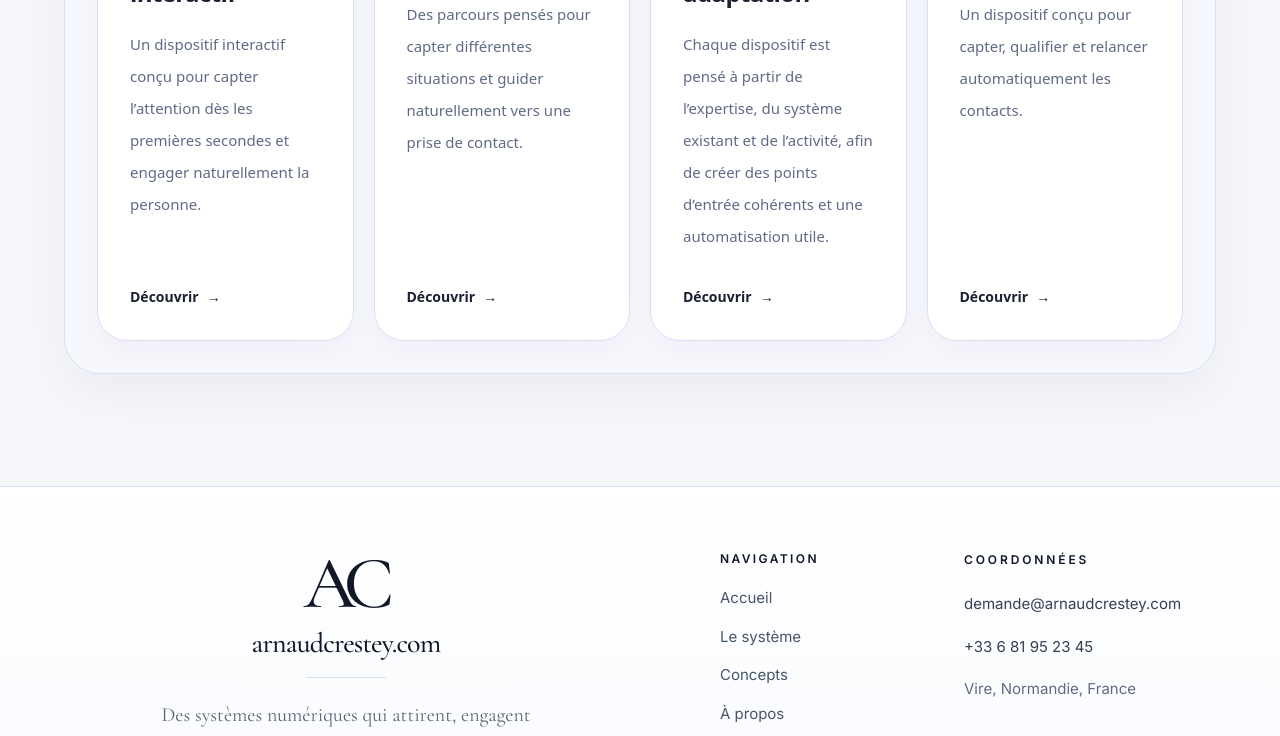
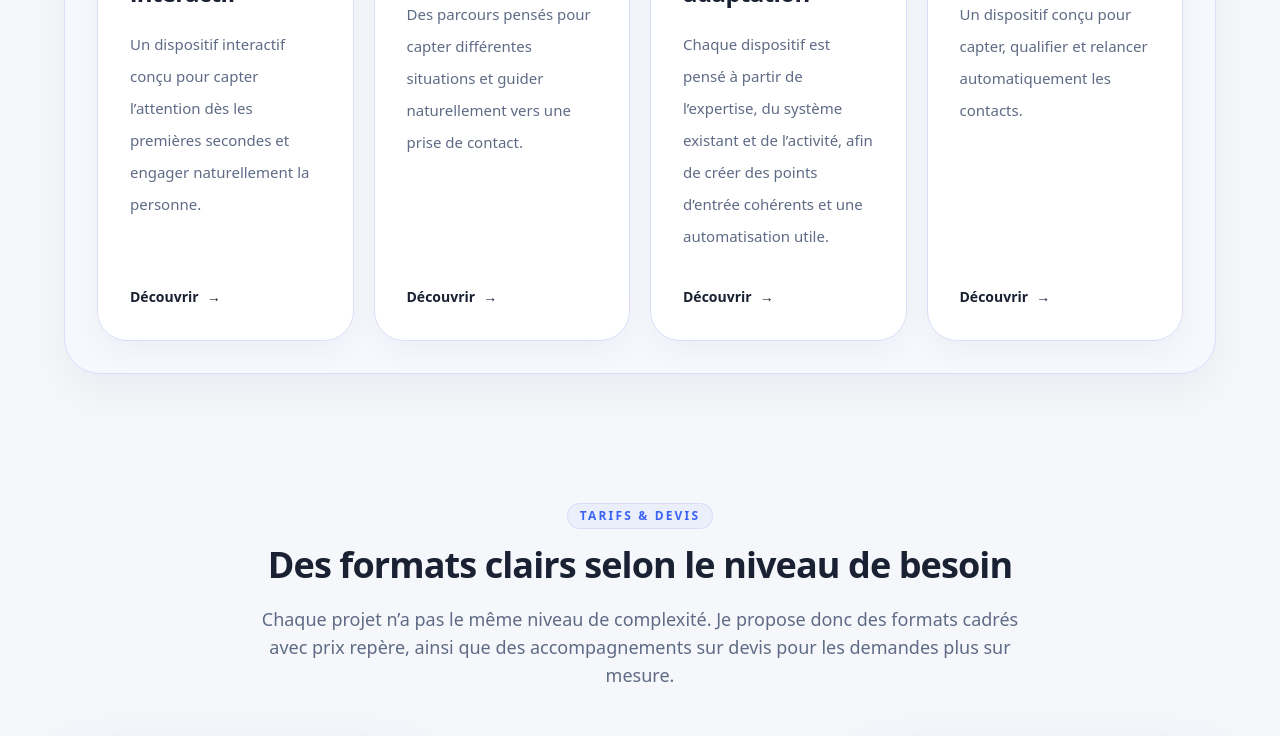
Before and after one commit to arnaudcrestey/portail-site-vitrine, a Next.js app: page / in a window 1280 px wide. Shown: the part 2000-2736 px from the top of the page. Built offline with nearby package versions, Linux system fonts and the light colour scheme.

Commit message:
Update page.tsx

```diff
--- a/app/page.tsx
+++ b/app/page.tsx
@@ -1,5 +1,6 @@
 import { DeviceCard } from '@/components/cards';
 import { HomeHero } from '@/components/hero';
+import { PricingSection } from '@/components/pricing';
 import { Surface } from '@/components/ui';
 import { deviceExamples } from '@/data/site';
 
@@ -32,10 +33,10 @@ export default function HomePage() {
             <div className="max-w-3xl text-center">
               <span className="section-eyebrow">Exemples concrets</span>
 
-             <h2 className="mt-4 text-2xl font-semibold tracking-tight text-ink sm:text-3xl lg:text-4xl">
-  <span className="block">Des dispositifs concrets,</span>
-  <span className="block">pensés pour générer des résultats.</span>
-</h2>
+              <h2 className="mt-4 text-2xl font-semibold tracking-tight text-ink sm:text-3xl lg:text-4xl">
+                <span className="block">Des dispositifs concrets,</span>
+                <span className="block">pensés pour générer des résultats.</span>
+              </h2>
             </div>
 
             <Surface className="relative mt-8 w-full overflow-hidden rounded-[36px] border border-[#d9def8] bg-[#f7f8fe] px-5 py-5 shadow-[0_18px_50px_rgba(15,23,42,0.05)] sm:px-6 sm:py-6 lg:px-8 lg:py-8">
@@ -48,6 +49,8 @@ export default function HomePage() {
           </div>
         </div>
       </section>
+
+      <PricingSection />
     </>
   );
 }
```
